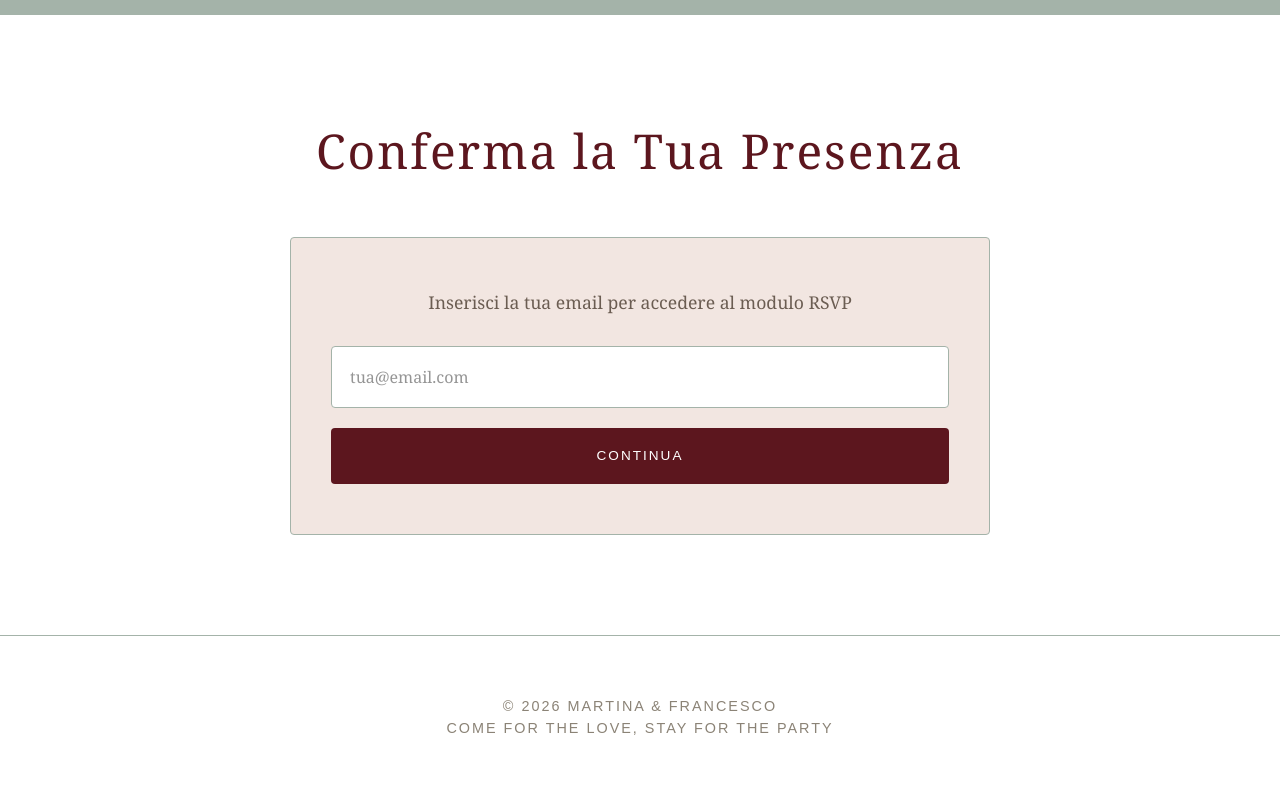
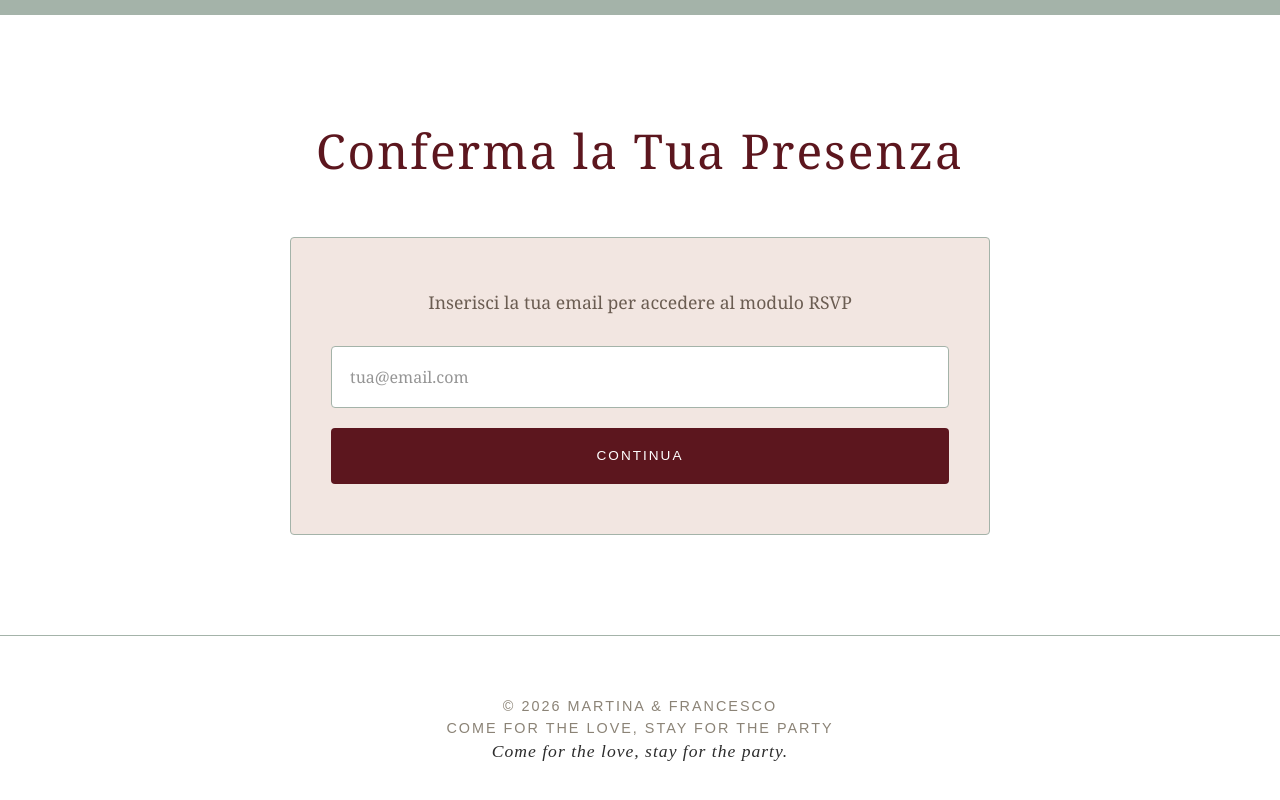
Before and after one commit to checcocav/wedding-villa-bisce, a Next.js app: page / in a window 1280 px wide. Shown: the part 4175-4975 px from the top of the page. Built offline with nearby package versions, Linux system fonts and the light colour scheme.

Commit message:
Update LandingClient.tsx

```diff
--- a/app/LandingClient.tsx
+++ b/app/LandingClient.tsx
@@ -985,6 +985,18 @@ export default function LandingClient() {
           © 2026 Martina & Francesco
           <br /> come for the love, stay for the party
         </p>
+        <p style={{
+    fontSize: '1.1rem',
+    letterSpacing: '1px',
+    fontFamily: "'Playfair Display', serif",
+    fontWeight: '400',
+    fontStyle: 'italic',
+    lineHeight: '1.4',
+    textAlign: 'center' // Opzionale: aggiunge eleganza se il testo è su due righe
+}}>
+
+    Come for the love, stay for the party.
+</p>
       </footer>
     </div>
   )
```
